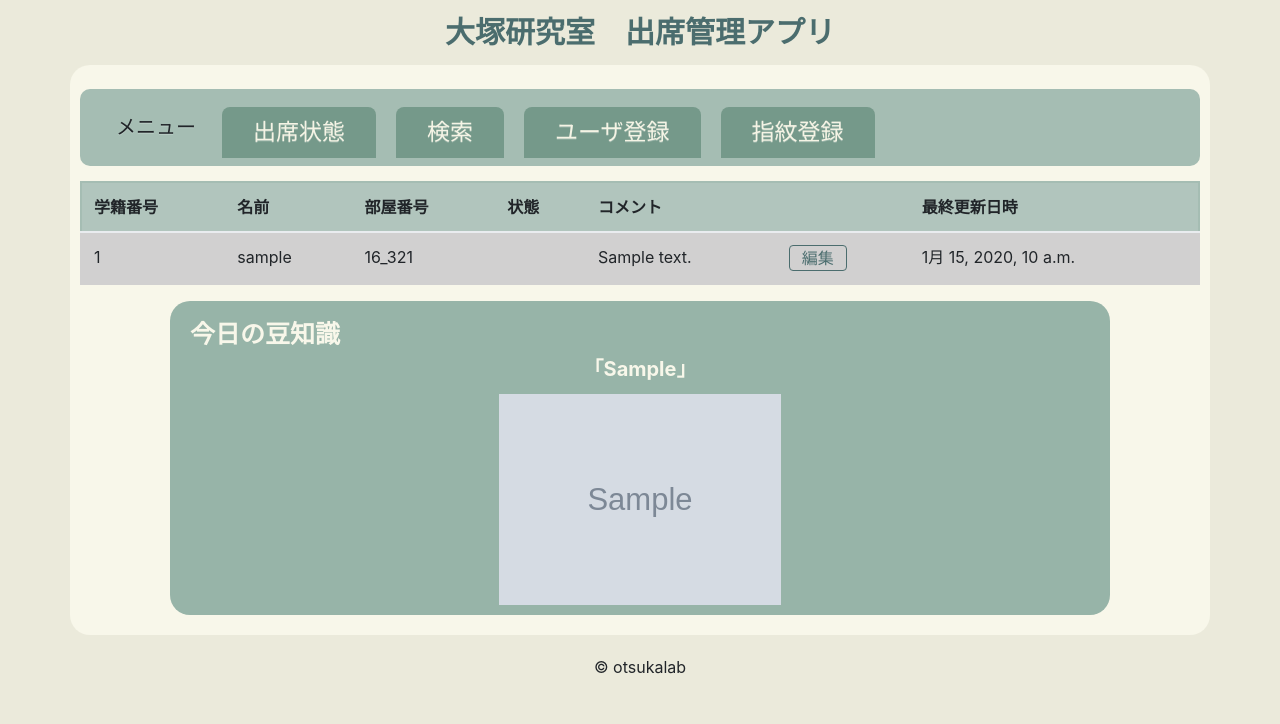
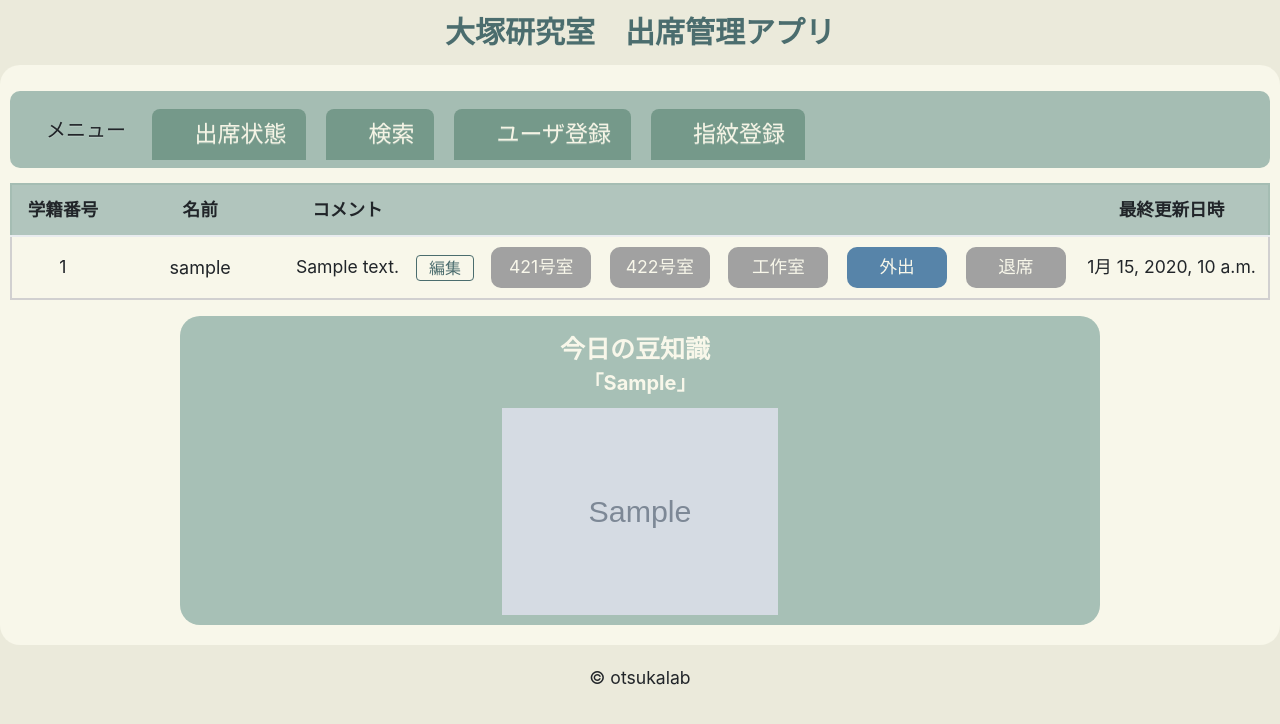
Before and after one commit to skysky0208/Labo_attendance, a Django app: page /attendance/attendance_list in a window 1280 px wide. Shown: the top 724 px of the page. Run offline with Django 3.2, Linux system fonts and the light colour scheme; tables that the repository leaves empty hold one stand-in row (values such as "Sample post"); grey boxes marked "Sample" are stand-in pictures; some libraries are stand-ins or nearby versions.

Commit message:
:art: WebアプリUI更新

```diff
--- a/mysite/static/css/attendance_list.css
+++ b/mysite/static/css/attendance_list.css
@@ -15,14 +15,67 @@
     border:2px solid #d1d0d0;
 }
 
-.gray-backend {
-    background-color: #d1d0d0;
+.table td{
+    vertical-align: middle;
+    padding: 10px 5px;
+}
+
+.default{
+    width: 150px;
+    text-align: center;
+    font-size: 18px;
+    margin-left: auto;
+    margin-right: auto;
+}
+
+.gray_badge {
+    padding: 7px 0px;
+    background-color: #a1a1a1;
+    color: #f8f7ea;
+    border-radius: 10px;
+    width: 100px;
+    text-align: center;
+    margin-left: auto;
+    margin-right: auto;
+}
+
+.attend_badge {
+    padding: 7px 0px;
+    background-color: #688a7c;
+    color: #f8f7ea;
+    border-radius: 10px;
+    width: 100px;
+    text-align: center;
+    margin-left: auto;
+    margin-right: auto;
+}
+
+.absent_badge {
+    padding: 7px 0px;
+    background-color: #7e6f66;
+    color: #f8f7ea;
+    border-radius: 10px;
+    width: 100px;
+    text-align: center;
+    margin-left: auto;
+    margin-right: auto;
+}
+
+.labout_badge {
+    padding: 7px 0px;
+    background-color: #5784a9;
+    color: #f8f7ea;
+    border-radius: 10px;
+    width: 100px;
+    text-align: center;
+    margin-left: auto;
+    margin-right: auto;
 }
 
 .tip{
-    margin:0px 100px 0px 100px;
+    margin:0px 180px 0px 180px;
     padding: 0px 0px 0px 0px;
-    background-color: #97b4a8;
+    background-color: #a7c0b6;
     border-radius: 20px;
     position: relative;
 }
--- a/mysite/static/css/base.css
+++ b/mysite/static/css/base.css
@@ -8,12 +8,18 @@
 
 body {
     background-color: #ebeadb;
+    font-size: 1.1em;
+    text-align: center;
 }
 
-.container{
+.container-fluid{
     padding: 0px 0px 20px 0px;
     background-color: #f8f7ea;
     border-radius: 20px;
+}
+
+.maxsize{
+    max-width: 1500px;
 }
 
 .navbar{
--- a/mysite/templates/attendance/attendance_list.html
+++ b/mysite/templates/attendance/attendance_list.html
@@ -11,25 +11,21 @@
         <tr>
             <th>学籍番号</th>
             <th>名前</th>
-            <th>部屋番号</th>
-            <th>状態</th>
             <th>コメント</th>
+            <th></th>
+            <th></th>
+            <th></th>
+            <th></th>
+            <th></th>
             <th></th>
             <th>最終更新日時</th>
         </tr>
     </thead>
     <tbody>
         {% for i in labattendancetb_list %}
-            {% if i.status == "attend" %}
-                <tr>
-                    <td>{{ i.user_id }}</td>
-                    <td>{{ i.user_name }}</td>
-
-                    {% if i.room_id is None %} <td></td>
-                    {% else %} <td>{{ i.room_id }}</td>
-                    {% endif %}
-
-                    <td>在室</td>
+            <tr>
+                <td>{{ i.user_id }}</td>
+                <td><div class="default">{{ i.user_name }}</div></td>
 
                     {% if i.comment is None %} <td></td>
                     {% else %} <td>{{ i.comment }}</td>
@@ -40,35 +36,39 @@
                             編集
                         </a>
                     </td>
-                    <td>{{ i.update_time }}</td>
-                </tr>
-            {% else %}
-                <tr class="gray-backend">
-                    <td>{{ i.user_id }}</td>
-                    <td>{{ i.user_name }}</td>
 
-                    {% if i.room_id is None %} <td></td>
-                    {% else %} <td>{{ i.room_id }}</td>
+                    {% if i.status == "attend" and i.room_id == "16_421" %}
+                        <td><div class="attend_badge">421号室</div></td>
+                    {% else %}
+                        <td><div class="gray_badge">421号室</div></td>
                     {% endif %}
 
-                    {% if i.status == "lab out" %} <td>外出</td>
-                    {% elif i.status == "absent" %} <td>退室</td>
-                    {% else %} <td></td>
+                    {% if i.status == "attend" and i.room_id == "16_422" %}
+                        <td><div class="attend_badge">422号室</span></td>
+                    {% else %}
+                        <td><div class="gray_badge">422号室</div></td>
                     {% endif %}
 
-                    {% if i.comment is None %} <td></td>
-                    {% else %} <td>{{ i.comment }}</td>
+                    {% if i.status == "attend" and i.room_id == "16_321" %}
+                        <td><div class="attend_badge">工作室</span></td>
+                    {% else %}
+                        <td><div class="gray_badge">工作室</div></td>
                     {% endif %}
 
-                    <td>
-                        <a href="{% url 'attendance:comment_update' i.pk %}" class="btn btn-outline-secondary py-0" role="button" style="color:#4b6d6e; border-color: #4b6d6e" >
-                            編集
-                        </a>
-                    </td>
+                    {% if i.status == "lab_out" %}
+                        <td><div class="labout_badge">外出</div></td>
+                    {% else %}
+                        <td><div class="gray_badge">外出</div></td>
+                    {% endif %}
+
+                    {% if i.status == "absent" %}
+                        <td><div class="absent_badge">退席</div></td>
+                    {% else %}
+                        <td><div class="gray_badge">退席</div></td>
+                    {% endif %}
+
                     <td>{{ i.update_time }}</td>
-                </tr>
-            {% endif %}
-        </tr>
+            </tr>
         {% endfor %}
     </tbody>
 </table>
--- /dev/null
+++ b/mysite/templates/attendance/text.txt
@@ -0,0 +1,5 @@
+伊藤 暢浩
+日比野 隼弥
+三輪 拓真
+坂元 菜摘
+古賀　優一
--- a/mysite/templates/base.html
+++ b/mysite/templates/base.html
@@ -20,7 +20,7 @@
 </head>
 <body>
 
-<div class="container">
+<div class="container-fluid maxsize">
     <br>
     <nav class="navbar navbar-expand-lg navbar-light">
         <a class="navbar-brand">メニュー</a>
```
